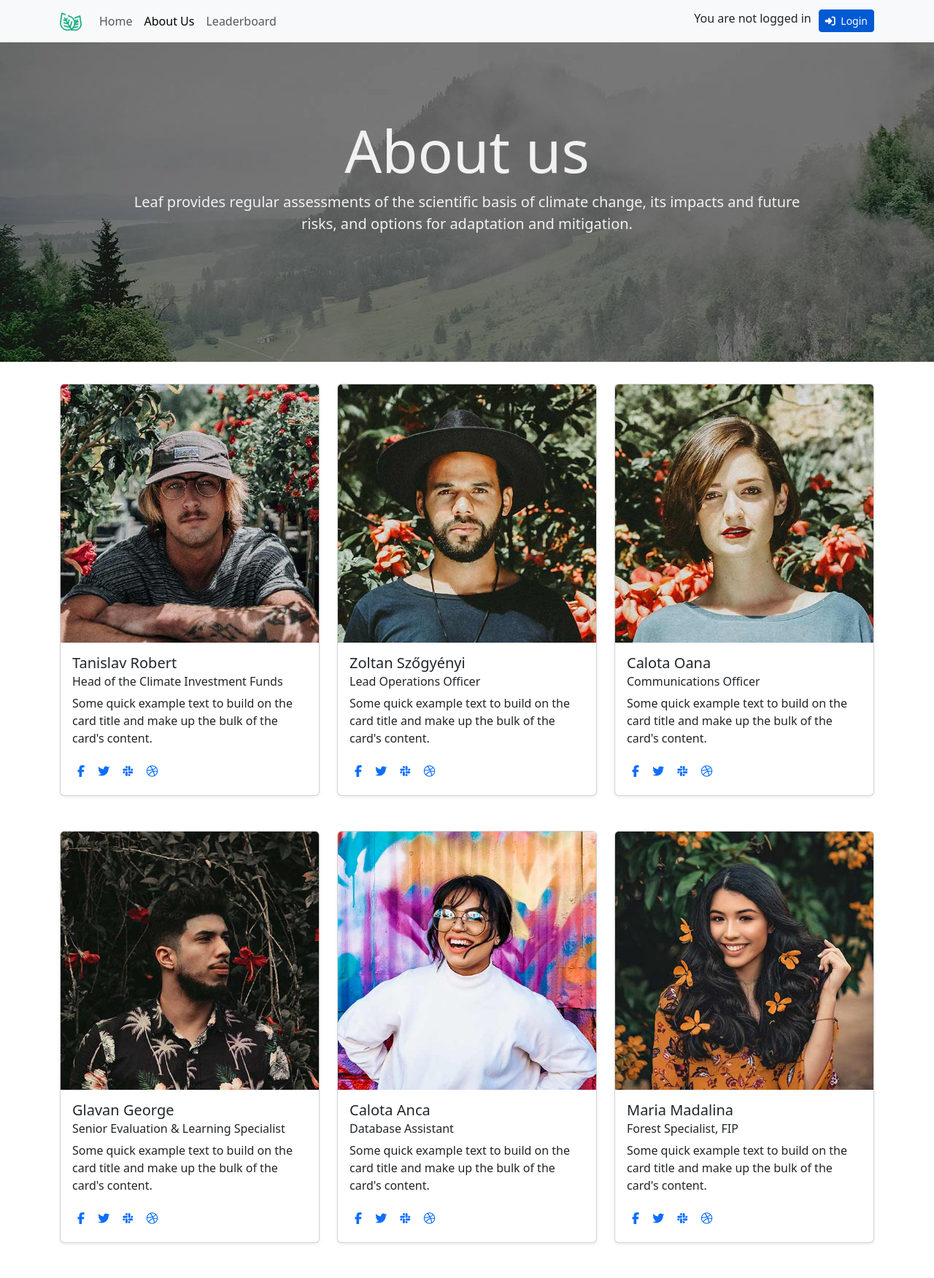
After one commit to hg510/groupsoftware, a Django app: page /about/ in a window 1280 px wide. The commit adds this page. Shown: the whole page at 73% size. Run offline with Django 5.2, Linux system fonts and the light colour scheme; some libraries are stand-ins or nearby versions.

Commit message:
Fix Home and About us

```diff
--- a/beegarden/beegarden/urls.py
+++ b/beegarden/beegarden/urls.py
@@ -21,6 +21,7 @@ from django.views.generic.base import TemplateView
 urlpatterns = [
     path('admin/', admin.site.urls),
     path("account/", include("accounts.urls")),
-    path("", include("landingpage.urls")),
+    # path("", include("landingpage.urls")),
     path("",TemplateView.as_view(template_name="home.html"),name="home"),
+    path("about/",TemplateView.as_view(template_name="about.html"),name="about"),
 ]
--- a/beegarden/static/css/global.css
+++ b/beegarden/static/css/global.css
@@ -43,7 +43,3 @@
 .navbar {
     background-color: #fff;
 }
-.body-home {
-    height: 100vh;
-    background-color: #f3f7fa;
-}
--- /dev/null
+++ b/beegarden/templates/about.html
@@ -0,0 +1,332 @@
+{% extends "base.html" %}
+
+{% block title %}About{% endblock %}
+
+{% block content %}
+
+{% load static %}
+<main>
+    <nav class="navbar navbar-expand-lg bg-body-tertiary">
+      <div class="container">
+        <a class="navbar-brand" href="/">
+          <img src="{% static 'img/logo.svg' %}" alt="My Logo" height="30" width="30">
+        </a>
+        <button class="navbar-toggler" type="button" data-bs-toggle="collapse" data-bs-target="#navbarSupportedContent" aria-controls="navbarSupportedContent" aria-expanded="false" aria-label="Toggle navigation">
+          <span class="navbar-toggler-icon"></span>
+        </button>
+        <div class="collapse navbar-collapse" id="navbarSupportedContent">
+          <ul class="navbar-nav me-auto mb-2 mb-lg-0">
+            <li class="nav-item">
+              <a class="nav-link" href="{% url 'home' %}">Home</a>
+            </li>
+            <li class="nav-item active" aria-current="page">
+              <a class="nav-link active" href="{% url 'about' %}">About Us</a>
+            </li>
+            <li class="nav-item">
+                <a class="nav-link" href="/leaderboard">Leaderboard</a>
+            </li>
+          </ul>
+          <div class="d-flex">
+            {% if user.is_authenticated %}
+              <form action="{% url 'logout' %}" method="post">
+                <span>Hi {{ user.username }}!</span>
+                {% csrf_token %}
+                <button
+                  class="btn btn-sm btn-secondary"
+                  type="submit"
+                  style="margin-left: 10px;"
+                >
+                  <i class="fas fa-sign-out-alt" style="margin-right: 4px;"></i>
+                  Logout
+                </button>
+              </form>
+            {% else %}
+              <span>You are not logged in</span>
+              <a href="{% url 'login' %}"
+                role="button"
+                class="btn btn-sm btn-secondary"
+                style="margin-left: 10px;"
+              >
+                <i class="fas fa-sign-in-alt" style="margin-right: 4px;"></i>
+                Login
+              </a>
+            {% endif %}
+          </div>
+        </div>
+      </div>
+    </nav>
+    <section class="section section-lg bg-image overlay-secondary text-white"
+        data-background="{% static 'img/about/about.jpg' %}"
+        style="background-image: url('/static/img/about/about.jpg');">
+        <div class=" pad-about">
+            <div class="container">
+                <div class="row justify-content-center">
+                    <div class="col-10 mx-auto text-center">
+                        <h1 class="display-1 font-weight-bold">About us</h1>
+                        <p class="lead mb-4 font-weight-bold">Leaf provides regular assessments of the scientific basis of
+                            climate change, its impacts and future risks, and options for adaptation and mitigation.</p>
+                    </div>
+                </div>
+            </div>
+        </div>
+    </section>
+    <section class="section section-sm" style="padding-top:30px">
+        <div class="container">
+            <div class="row">
+                <div class="col-md-6 col-lg-4">
+                    <div class="profile-card mb-5">
+                        <div class="card shadow-sm border-soft"><img src="{% static 'img/about/profile-image-1.jpg' %}"
+                                class="card-img-top" alt="...">
+                            <div class="card-body">
+                                <h5 class="card-title">Tanislav Robert</h5>
+                                <h6 class="card-subtitle text-gray">Head of the Climate Investment Funds</h6>
+                                <p class="card-text my-2">Some quick example text to build on the card title and make up
+                                    the bulk of the card's content.</p>
+                                <ul class="social-buttons mt-3">
+                                    <li><a href="#" target="_blank" class="btn btn-link btn-facebook"
+                                            data-toggle="tooltip" data-placement="bottom" title=""
+                                            data-original-title="Add me on Facebook"><i
+                                                class="fab fa-facebook-f"></i></a></li>
+                                    <li><a href="#" target="_blank" class="btn btn-link btn-twitter"
+                                            data-toggle="tooltip" data-placement="bottom" title=""
+                                            data-original-title="Follow me on Twitter"><i
+                                                class="fab fa-twitter"></i></a></li>
+                                    <li><a href="#" target="_blank" class="btn btn-link btn-slack" data-toggle="tooltip"
+                                            data-placement="bottom" title=""
+                                            data-original-title="Let's chat on Slack"><i
+                                                class="fab fa-slack-hash"></i></a></li>
+                                    <li><a href="#" target="_blank" class="btn btn-link btn-dribbble"
+                                            data-toggle="tooltip" data-placement="bottom" title=""
+                                            data-original-title="Follow me on Dribbble"><i
+                                                class="fab fa-dribbble"></i></a></li>
+                                </ul>
+                            </div>
+                        </div>
+                    </div>
+                </div>
+                <div class="col-md-6 col-lg-4">
+                    <div class="profile-card mb-5">
+                        <div class="card shadow-sm border-soft"><img src="{% static 'img/about/profile-image-2.jpg' %}"
+                                class="card-img-top" alt="...">
+                            <div class="card-body">
+                                <h5 class="card-title">Zoltan Szőgyényi</h5>
+                                <h6 class="card-subtitle text-gray">Lead Operations Officer</h6>
+                                <p class="card-text my-2">Some quick example text to build on the card title and make up
+                                    the bulk of the card's content.</p>
+                                <ul class="social-buttons mt-3">
+                                    <li><a href="#" target="_blank" class="btn btn-link btn-facebook"
+                                            data-toggle="tooltip" data-placement="bottom" title=""
+                                            data-original-title="Add me on Facebook"><i
+                                                class="fab fa-facebook-f"></i></a></li>
+                                    <li><a href="#" target="_blank" class="btn btn-link btn-twitter"
+                                            data-toggle="tooltip" data-placement="bottom" title=""
+                                            data-original-title="Follow me on Twitter"><i
+                                                class="fab fa-twitter"></i></a></li>
+                                    <li><a href="#" target="_blank" class="btn btn-link btn-slack" data-toggle="tooltip"
+                                            data-placement="bottom" title=""
+                                            data-original-title="Let's chat on Slack"><i
+                                                class="fab fa-slack-hash"></i></a></li>
+                                    <li><a href="#" target="_blank" class="btn btn-link btn-dribbble"
+                                            data-toggle="tooltip" data-placement="bottom" title=""
+                                            data-original-title="Follow me on Dribbble"><i
+                                                class="fab fa-dribbble"></i></a></li>
+                                </ul>
+                            </div>
+                        </div>
+                    </div>
+                </div>
+                <div class="col-md-6 col-lg-4">
+                    <div class="profile-card mb-5">
+                        <div class="card shadow-sm border-soft"><img src="{% static 'img/about/profile-image-3.jpg' %}"
+                                class="card-img-top" alt="...">
+                            <div class="card-body">
+                                <h5 class="card-title">Calota Oana</h5>
+                                <h6 class="card-subtitle text-gray">Communications Officer</h6>
+                                <p class="card-text my-2">Some quick example text to build on the card title and make up
+                                    the bulk of the card's content.</p>
+                                <ul class="social-buttons mt-3">
+                                    <li><a href="#" target="_blank" class="btn btn-link btn-facebook"
+                                            data-toggle="tooltip" data-placement="bottom" title=""
+                                            data-original-title="Add me on Facebook"><i
+                                                class="fab fa-facebook-f"></i></a></li>
+                                    <li><a href="#" target="_blank" class="btn btn-link btn-twitter"
+                                            data-toggle="tooltip" data-placement="bottom" title=""
+                                            data-original-title="Follow me on Twitter"><i
+                                                class="fab fa-twitter"></i></a></li>
+                                    <li><a href="#" target="_blank" class="btn btn-link btn-slack" data-toggle="tooltip"
+                                            data-placement="bottom" title=""
+                                            data-original-title="Let's chat on Slack"><i
+                                                class="fab fa-slack-hash"></i></a></li>
+                                    <li><a href="#" target="_blank" class="btn btn-link btn-dribbble"
+                                            data-toggle="tooltip" data-placement="bottom" title=""
+                                            data-original-title="Follow me on Dribbble"><i
+                                                class="fab fa-dribbble"></i></a></li>
+                                </ul>
+                            </div>
+                        </div>
+                    </div>
+                </div>
+                <div class="col-md-6 col-lg-4">
+                    <div class="profile-card mb-5">
+                        <div class="card shadow-sm border-soft"><img src="{% static 'img/about/profile-image-4.jpg' %}"
+                                class="card-img-top" alt="...">
+                            <div class="card-body">
+                                <h5 class="card-title">Glavan George</h5>
+                                <h6 class="card-subtitle text-gray">Senior Evaluation &amp; Learning Specialist</h6>
+                                <p class="card-text my-2">Some quick example text to build on the card title and make up
+                                    the bulk of the card's content.</p>
+                                <ul class="social-buttons mt-3">
+                                    <li><a href="#" target="_blank" class="btn btn-link btn-facebook"
+                                            data-toggle="tooltip" data-placement="bottom" title=""
+                                            data-original-title="Add me on Facebook"><i
+                                                class="fab fa-facebook-f"></i></a></li>
+                                    <li><a href="#" target="_blank" class="btn btn-link btn-twitter"
+                                            data-toggle="tooltip" data-placement="bottom" title=""
+                                            data-original-title="Follow me on Twitter"><i
+                                                class="fab fa-twitter"></i></a></li>
+                                    <li><a href="#" target="_blank" class="btn btn-link btn-slack" data-toggle="tooltip"
+                                            data-placement="bottom" title=""
+                                            data-original-title="Let's chat on Slack"><i
+                                                class="fab fa-slack-hash"></i></a></li>
+                                    <li><a href="#" target="_blank" class="btn btn-link btn-dribbble"
+                                            data-toggle="tooltip" data-placement="bottom" title=""
+                                            data-original-title="Follow me on Dribbble"><i
+                                                class="fab fa-dribbble"></i></a></li>
+                                </ul>
+                            </div>
+                        </div>
+                    </div>
+                </div>
+                <div class="col-md-6 col-lg-4">
+                    <div class="profile-card mb-5">
+                        <div class="card shadow-sm border-soft"><img src="{% static 'img/about/profile-image-5.jpg' %}"
+                                class="card-img-top" alt="...">
+                            <div class="card-body">
+                                <h5 class="card-title">Calota Anca</h5>
+                                <h6 class="card-subtitle text-gray">Database Assistant</h6>
+                                <p class="card-text my-2">Some quick example text to build on the card title and make up
+                                    the bulk of the card's content.</p>
+                                <ul class="social-buttons mt-3">
+                                    <li><a href="#" target="_blank" class="btn btn-link btn-facebook"
+                                            data-toggle="tooltip" data-placement="bottom" title=""
+                                            data-original-title="Add me on Facebook"><i
+                                                class="fab fa-facebook-f"></i></a></li>
+                                    <li><a href="#" target="_blank" class="btn btn-link btn-twitter"
+                                            data-toggle="tooltip" data-placement="bottom" title=""
+                                            data-original-title="Follow me on Twitter"><i
+                                                class="fab fa-twitter"></i></a></li>
+                                    <li><a href="#" target="_blank" class="btn btn-link btn-slack" data-toggle="tooltip"
+                                            data-placement="bottom" title=""
+                                            data-original-title="Let's chat on Slack"><i
+                                                class="fab fa-slack-hash"></i></a></li>
+                                    <li><a href="#" target="_blank" class="btn btn-link btn-dribbble"
+                                            data-toggle="tooltip" data-placement="bottom" title=""
+                                            data-original-title="Follow me on Dribbble"><i
+                                                class="fab fa-dribbble"></i></a></li>
+                                </ul>
+                            </div>
+                        </div>
+                    </div>
+                </div>
+                <div class="col-md-6 col-lg-4">
+                    <div class="profile-card mb-5">
+                        <div class="card shadow-sm border-soft"><img src="{% static 'img/about/profile-image-6.jpg' %}"
+                                class="card-img-top" alt="...">
+                            <div class="card-body">
+                                <h5 class="card-title">Maria Madalina</h5>
+                                <h6 class="card-subtitle text-gray">Forest Specialist, FIP</h6>
+                                <p class="card-text my-2">Some quick example text to build on the card title and make up
+                                    the bulk of the card's content.</p>
+                                <ul class="social-buttons mt-3">
+                                    <li><a href="#" target="_blank" class="btn btn-link btn-facebook"
+                                            data-toggle="tooltip" data-placement="bottom" title=""
+                                            data-original-title="Add me on Facebook"><i
+                                                class="fab fa-facebook-f"></i></a></li>
+                                    <li><a href="#" target="_blank" class="btn btn-link btn-twitter"
+                                            data-toggle="tooltip" data-placement="bottom" title=""
+                                            data-original-title="Follow me on Twitter"><i
+                                                class="fab fa-twitter"></i></a></li>
+                                    <li><a href="#" target="_blank" class="btn btn-link btn-slack" data-toggle="tooltip"
+                                            data-placement="bottom" title=""
+                                            data-original-title="Let's chat on Slack"><i
+                                                class="fab fa-slack-hash"></i></a></li>
+                                    <li><a href="#" target="_blank" class="btn btn-link btn-dribbble"
+                                            data-toggle="tooltip" data-placement="bottom" title=""
+                                            data-original-title="Follow me on Dribbble"><i
+                                                class="fab fa-dribbble"></i></a></li>
+                                </ul>
+                            </div>
+                        </div>
+                    </div>
+                </div>
+            </div>
+        </div>
+    </section>
+</main>
+<style>
+    .pad-about {
+        padding-top: 100px;
+        padding-bottom: 150px;
+        background: rgba(0, 0, 0, 0.5);
+        color: #f1f1f1;
+    }
+    .profile-card .card-image .card-title {
+        position: absolute;
+        left: 1.25rem;
+        top: 1.25rem
+    }
+
+    .profile-card .card-image .dropdown {
+        position: absolute;
+        right: 1rem;
+        top: 1rem
+    }
+
+    .profile-card .profile-cover {
+        background-repeat: no-repeat;
+        background-position: top center;
+        background-size: cover;
+        height: 175px
+    }
+
+    .profile-card .profile-image {
+        width: 10rem;
+        height: 10rem;
+        margin: 0 auto;
+        transform: translateY(-3rem)
+    }
+
+    .profile-card .profile-image-small {
+        width: 8rem;
+        height: 8rem;
+        margin: 0 auto
+    }
+
+    .profile-card .profile-image-small img {
+        border: .25rem solid #fff
+    }
+
+    .profile-card .card-link {
+        font-size: .875rem
+    }
+
+    .profile-card .card-footer {
+        background-color: #fff
+    }
+
+    .profile-card .social-buttons {
+        margin-bottom: 0;
+        padding: 0;
+        list-style: none
+    }
+
+    .profile-card .social-buttons li {
+        display: inline-block
+    }
+
+    .profile-card .social-buttons li a.btn {
+        padding: .25rem .375rem
+    }
+
+</style>
+{% endblock %}
```
Also changed, not shown: beegarden/templates/home.html (+43 -5 lines), beegarden/static/img/about/about.jpg (added), beegarden/static/img/about/profile-image-1.jpg (added), beegarden/static/img/about/profile-image-2.jpg (added), beegarden/static/img/about/profile-image-3.jpg (added), beegarden/static/img/about/profile-image-4.jpg (added), beegarden/static/img/about/profile-image-5.jpg (added), beegarden/static/img/about/profile-image-6.jpg (added).
